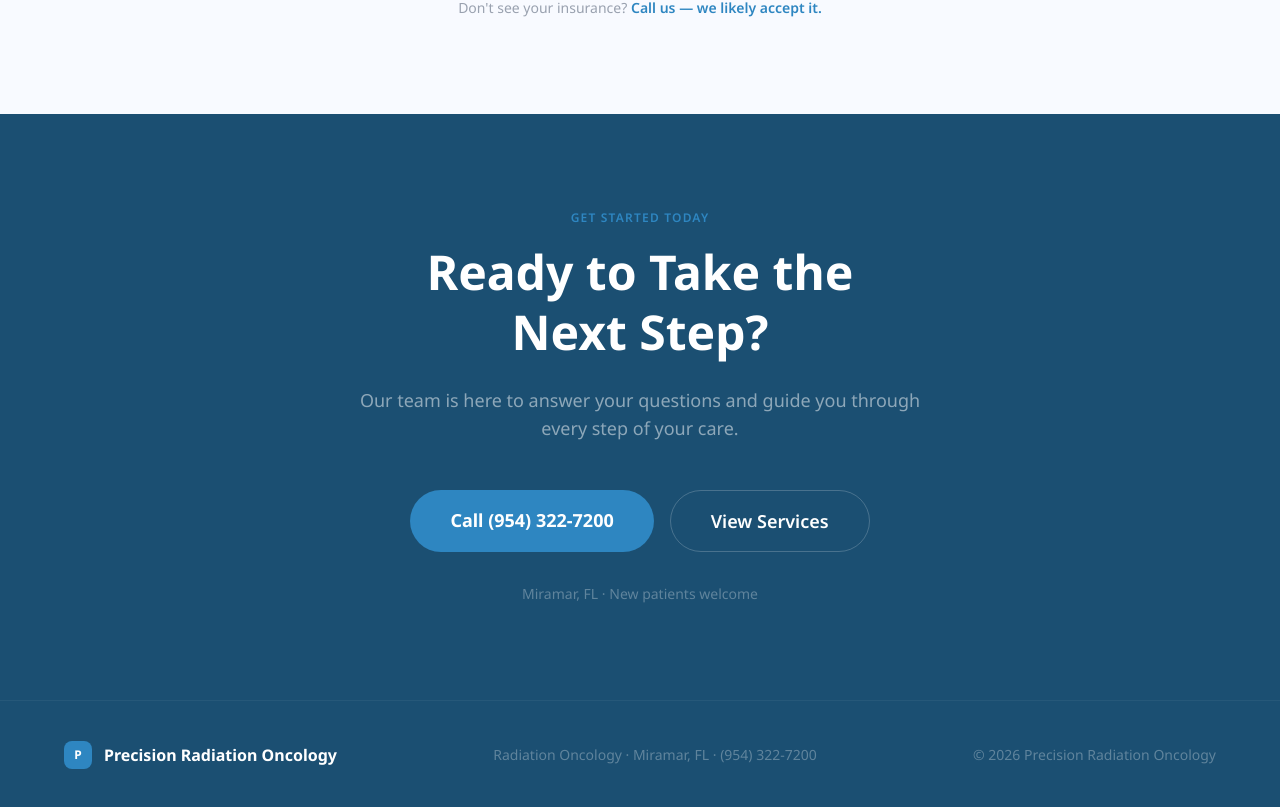
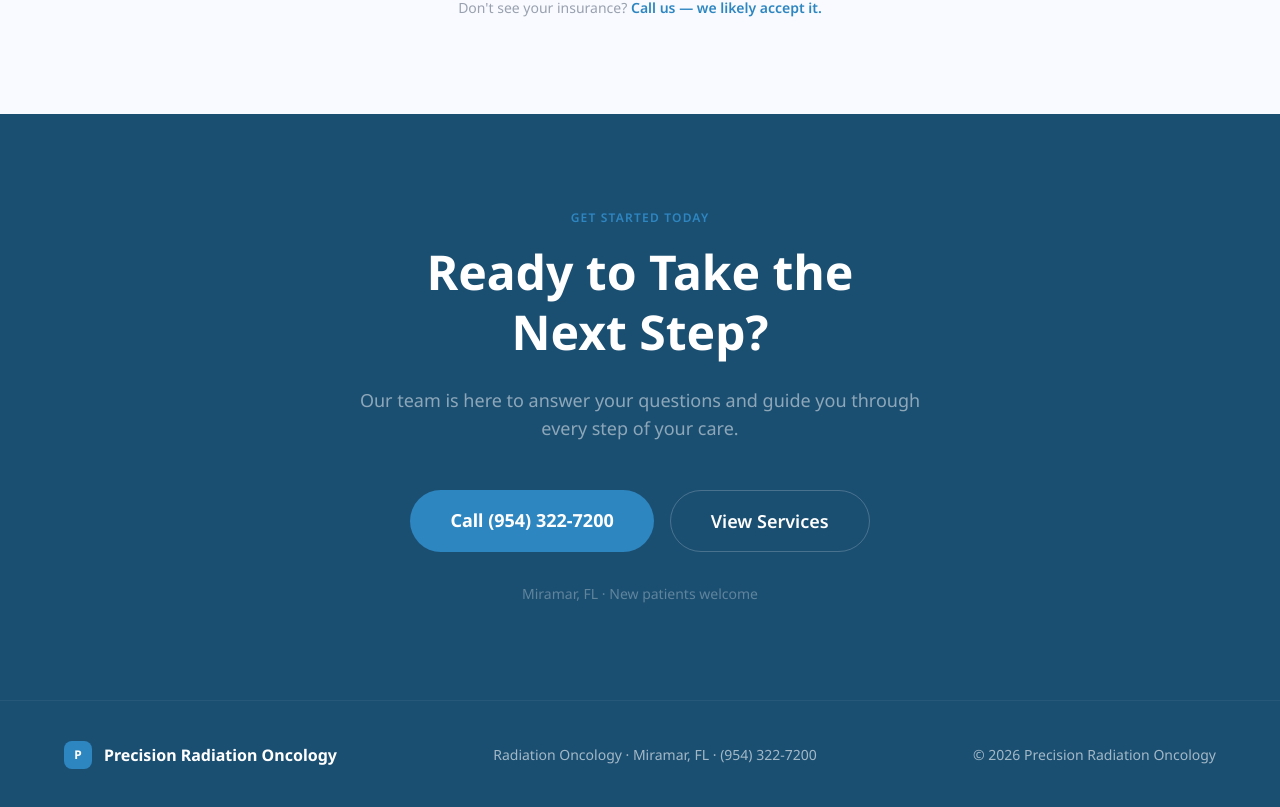
Before and after one commit to rafael-leal-mccormack/dr-hoke-t-han-md-demo, a Next.js app: page / in a window 1280 px wide. Shown: the part 2934-3741 px from the top of the page. Built offline with nearby package versions, Linux system fonts and the light colour scheme.

Commit message:
Add demo site

```diff
--- a/components/Footer.jsx
+++ b/components/Footer.jsx
@@ -10,10 +10,10 @@ export default function Footer() {
           </div>
           <span className="text-white font-bold">{business.name}</span>
         </div>
-        <p className="text-white/30 text-sm">
+        <p className="text-white/60 text-sm">
           {business.specialty && `${business.specialty} · `}{business.city} · {business.phone}
         </p>
-        <p className="text-white/30 text-sm">© {new Date().getFullYear()} {business.name}</p>
+        <p className="text-white/60 text-sm">© {new Date().getFullYear()} {business.name}</p>
       </div>
     </footer>
   );
```
